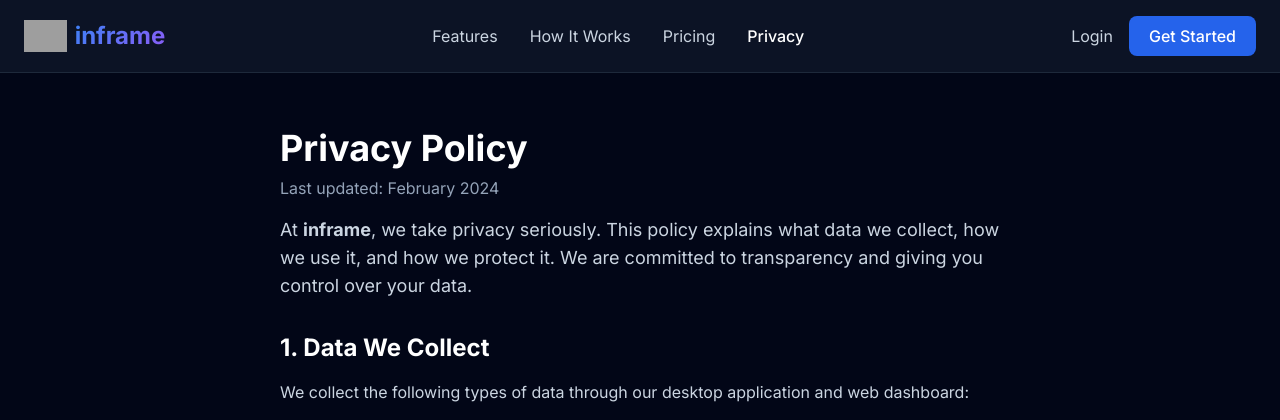
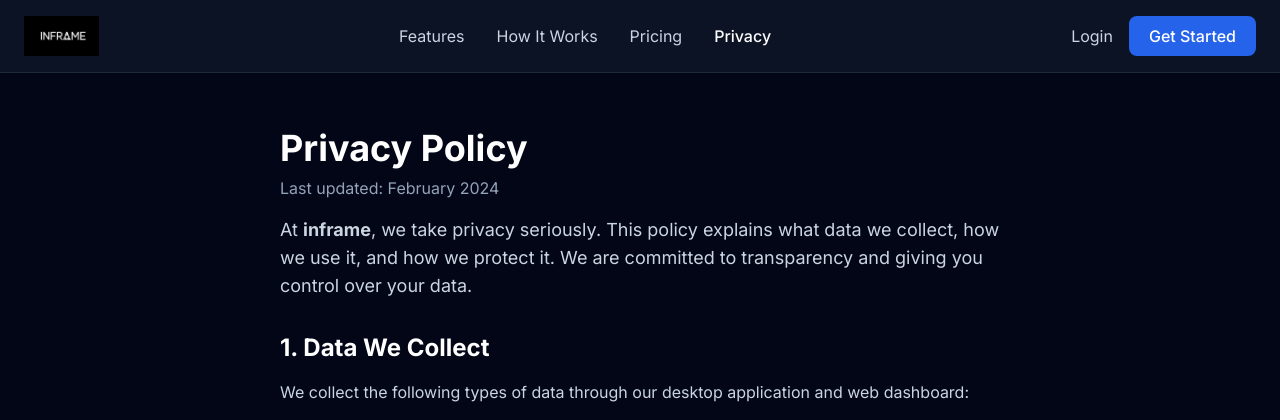
Before and after one commit to ZiadnabiI/employee-tracker, a FastAPI app: page /privacy in a window 1280 px wide. Shown: the top 420 px of the page. Run offline with FastAPI, Linux system fonts and the light colour scheme; some libraries are stand-ins or nearby versions; grey boxes are pictures that could not be loaded.

Commit message:
UI: Replace inframe text logos with image logos in navigation and sidebars

```diff
--- a/templates/dashboard_new.html
+++ b/templates/dashboard_new.html
@@ -452,10 +452,7 @@
         <aside class="w-64 bg-slate-900 text-white flex flex-col flex-shrink-0 transition-all duration-300">
             <!-- Brand -->
             <div class="h-16 flex items-center px-6 border-b border-slate-800">
-                <div class="w-8 h-8 bg-blue-600 rounded flex items-center justify-center text-white mr-3">
-                    <i class="fa-solid fa-layer-group"></i>
-                </div>
-                <span class="font-bold text-lg tracking-wide">InFrame</span>
+                <img src="/static/LOGO.jpeg" alt="InFrame" class="h-10" onerror="this.style.display='none'">
             </div>
 
             <!-- Menu -->
--- a/templates/employee_detail_new.html
+++ b/templates/employee_detail_new.html
@@ -67,10 +67,7 @@
         <!-- SIDEBAR (Simplified for Detail Page) -->
         <aside class="w-64 bg-slate-900 text-white flex flex-col flex-shrink-0">
             <div class="h-16 flex items-center px-6 border-b border-slate-800">
-                <div class="w-8 h-8 bg-blue-600 rounded flex items-center justify-center text-white mr-3">
-                    <i class="fa-solid fa-layer-group"></i>
-                </div>
-                <span class="font-bold text-lg tracking-wide">InFrame</span>
+                <img src="/static/LOGO.jpeg" alt="InFrame" class="h-10" onerror="this.style.display='none'">
             </div>
             <nav class="flex-1 overflow-y-auto py-4 space-y-1">
                 <a href="/" class="sidebar-link">
--- a/templates/login.html
+++ b/templates/login.html
@@ -152,9 +152,8 @@
         <!-- Logo -->
         <div class="text-center mb-8">
             <a href="/home" class="inline-flex items-center gap-2 group">
-                <img src="/static/LOGO.jpeg" alt="inframe" class="h-10 transition-transform group-hover:scale-110"
+                <img src="/static/LOGO.jpeg" alt="inframe" class="h-12 transition-transform group-hover:scale-110"
                     onerror="this.style.display='none'">
-                <span class="text-3xl font-bold gradient-text">inframe</span>
             </a>
         </div>
 
--- a/templates/privacy.html
+++ b/templates/privacy.html
@@ -18,6 +18,7 @@
         .gradient-text {
             background: linear-gradient(135deg, #3b82f6, #8b5cf6);
             -webkit-background-clip: text;
+            background-clip: text;
             -webkit-text-fill-color: transparent;
         }
 
@@ -46,9 +47,7 @@
     <!-- Navigation -->
     <nav class="fixed w-full z-50 bg-slate-900/80 backdrop-blur-lg border-b border-slate-800">
         <div class="max-w-7xl mx-auto px-6 py-4 flex justify-between items-center">
-            <a href="/" class="flex items-center gap-2">
-                <img src="/static/LOGO.jpeg" alt="inframe" class="h-8" onerror="this.style.display='none'">
-                <span class="text-2xl font-bold gradient-text">inframe</span>
+            <img src="/static/LOGO.jpeg" alt="inframe" class="h-10" onerror="this.style.display='none'">
             </a>
             <div class="hidden md:flex items-center space-x-8">
                 <a href="/#features" class="text-slate-300 hover:text-white transition">Features</a>
@@ -257,8 +256,7 @@
             <div class="grid md:grid-cols-4 gap-8 mb-8">
                 <div>
                     <div class="flex items-center gap-2 mb-4">
-                        <img src="/static/LOGO.jpeg" alt="inframe" class="h-6" onerror="this.style.display='none'">
-                        <span class="text-xl font-bold gradient-text">inframe</span>
+                        <img src="/static/LOGO.jpeg" alt="inframe" class="h-8" onerror="this.style.display='none'">
                     </div>
                     <p class="text-slate-400 text-sm">Smart employee monitoring for modern teams. Privacy-first by
                         design.</p>
```
Also changed, not shown: templates/landing.html (+4 -7 lines), templates/pricing.html (+2 -5 lines), static/LOGO.jpeg (added).
